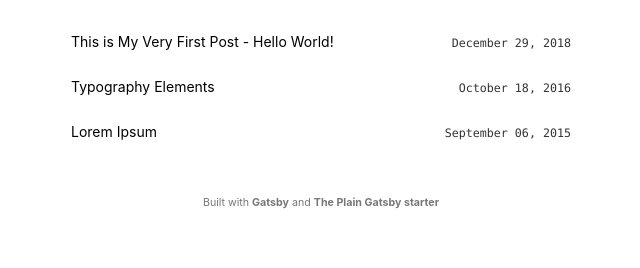
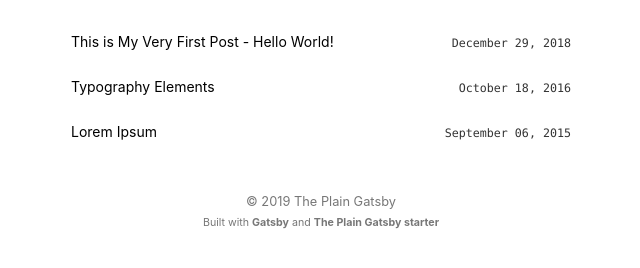
Before and after one commit to wangonya/the-plain-gatsby, a Gatsby site: page / in a window 1280 px wide. Shown: the part 138-406 px from the top of the page, without its empty margins (319-959 px from the left). Built offline with nearby package versions, Linux system fonts and the light colour scheme; Gatsby itself is replaced by a stand-in of ours; some packages are replaced by stand-ins of ours.

Commit message:
add siteTitle to footer

```diff
--- a/src/components/footer.js
+++ b/src/components/footer.js
@@ -1,7 +1,11 @@
 import React from "react"
+import PropTypes from "prop-types"
 
-const Footer = () => (
+const Footer = ({ siteTitle }) => (
   <div className="footer">
+    <span class="block">
+      &copy; {new Date().getFullYear()} {siteTitle}
+    </span>
     <span className="block">
       <small>
         Built with {` `}
@@ -12,4 +16,12 @@ const Footer = () => (
   </div>
 )
 
+Footer.propTypes = {
+  siteTitle: PropTypes.string,
+}
+
+Footer.defaultProps = {
+  siteTitle: ``,
+}
+
 export default Footer
--- a/src/layouts/default.js
+++ b/src/layouts/default.js
@@ -31,7 +31,7 @@ const DefaultLayout = ({ children }) => (
         <div>
           <main>{children}</main>
         </div>
-        <Footer />
+        <Footer siteTitle={data.site.siteMetadata.title} />
       </>
     )}
   />
```
